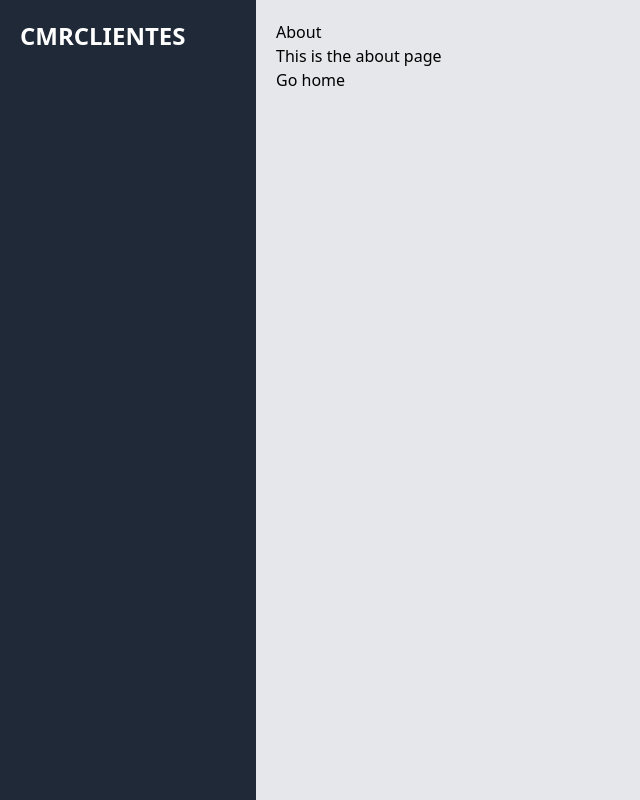
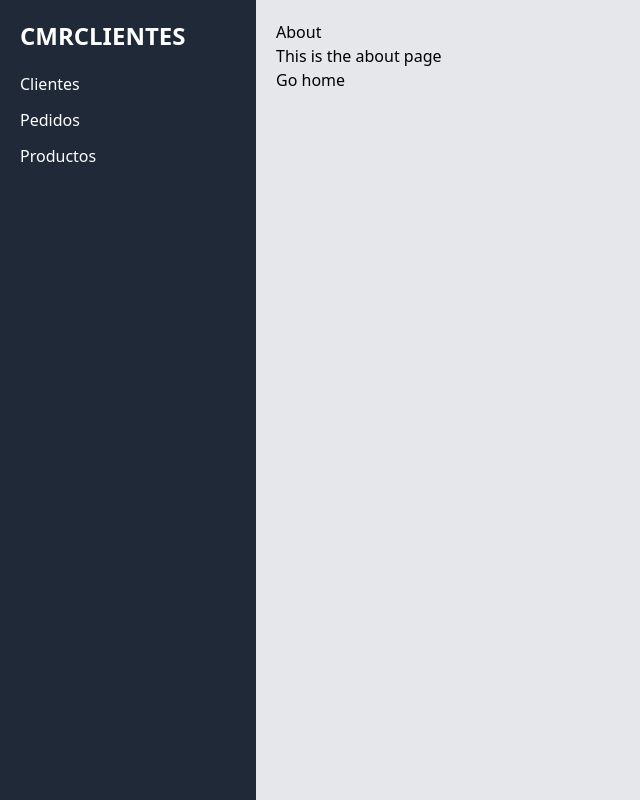
Before and after one commit to donpapitoskey/crmcliente, a Next.js app: page /about in a window 1280 px wide. Shown: the whole page, without its empty margins (0-640 px from the left). Built offline with nearby package versions, Linux system fonts and the light colour scheme.

Commit message:
Sidebar styling improved

```diff
--- a/components/Sidebar.tsx
+++ b/components/Sidebar.tsx
@@ -1,4 +1,5 @@
 import * as React from "react";
+import Link from 'next/link';
 
 const Sidebar = () => {
   return (
@@ -6,6 +7,29 @@ const Sidebar = () => {
       <div >
         <p className="text-white text-2xl font-black" >CMRCLIENTES</p>
       </div>
+      <nav className="mt-5 list-none">
+        <li>
+          <Link href="/">
+            <a className="text-white mb-3 block">
+              Clientes
+            </a>
+          </Link>
+        </li>
+        <li>
+          <Link href="/pedidos">
+            <a className="text-white mb-3 block">
+              Pedidos
+            </a>
+          </Link>
+        </li>
+        <li>
+          <Link href="/productos">
+            <a className="text-white mb-3 block">
+              Productos
+            </a>
+          </Link>
+        </li>
+      </nav>
     </aside>
 
   )
```
